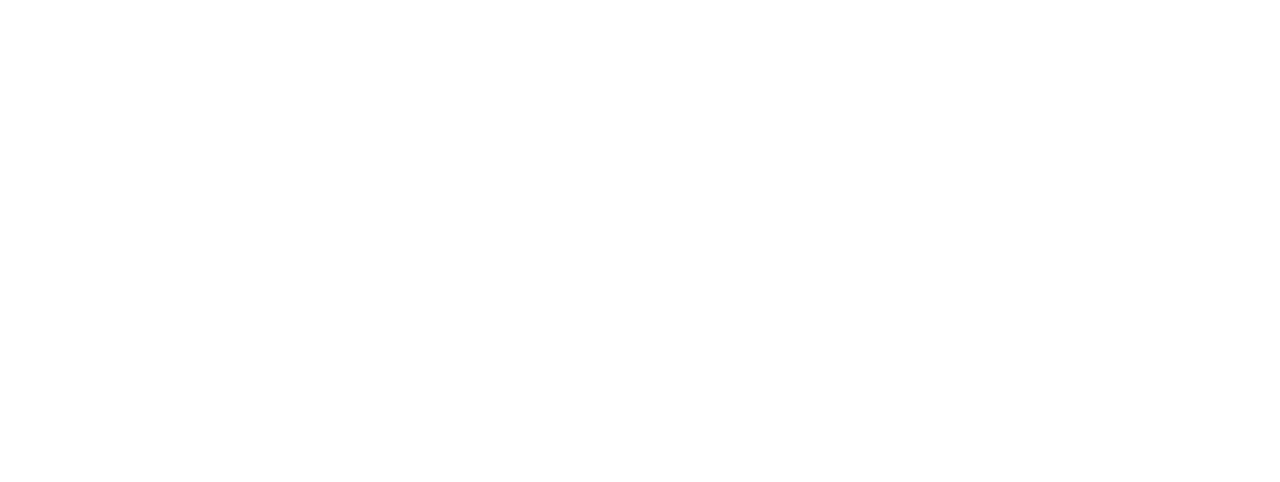
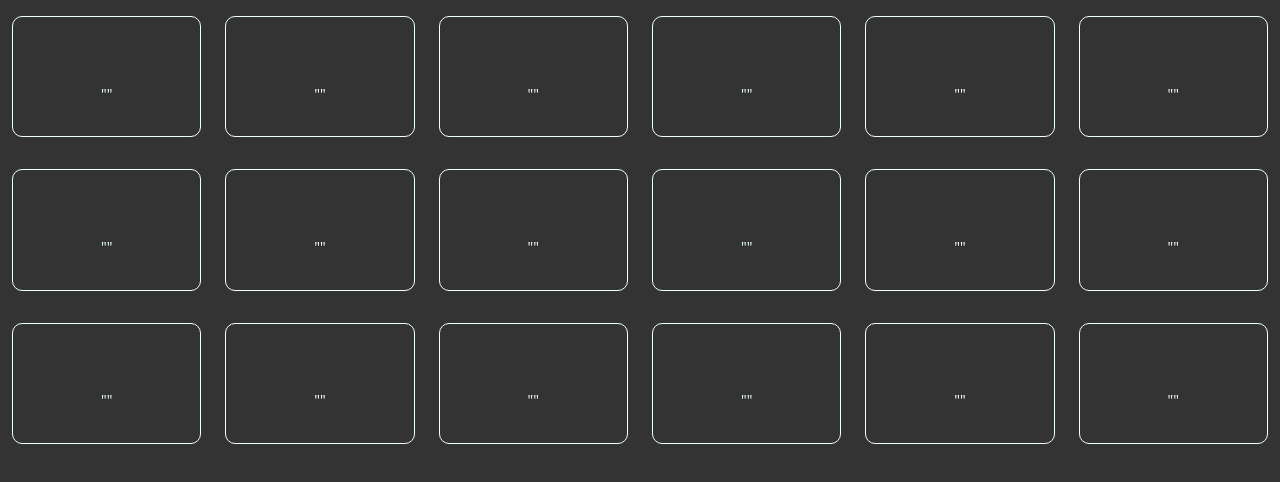
Before and after one commit to VampSlayer/inspirational-content-site, a React app: page / in a window 1280 px wide. Built offline with nearby package versions, Linux system fonts and the light colour scheme; no server answers; some icons are missing.

Commit message:
Non smart tiling working

```diff
--- a/package.json
+++ b/package.json
@@ -3,6 +3,7 @@
   "version": "0.1.0",
   "private": true,
   "dependencies": {
+    "@icon/micon": "^3.0.168-alpha.2",
     "@testing-library/jest-dom": "^5.16.3",
     "@testing-library/react": "^12.1.4",
     "@testing-library/user-event": "^13.5.0",
--- a/src/components/Mantra.js
+++ b/src/components/Mantra.js
@@ -1,30 +1,7 @@
-import React from "react";
-
-class Mantra extends React.Component {
-    constructor(props) {
-        super(props);
-
-        this.state = {
-            mantra: [],
-        };
-    }
-    componentDidMount() {
-        fetch('https://inspirational-content-api.herokuapp.com/mantras/mantra')
-            .then((res) => res.json())
-            .then((json) => {
-                this.setState({
-                    mantra: json,
-                });
-            })
-    }
-    render() {
-        const { mantra } = this.state;
-        return (
-        <div className = "App">
-            <h1> {mantra.mantra} </h1>
-        </div>
+function Mantra(props) {
+    return (
+        <span className="mantra"> {props.content.mantra} </span>
     );
-}
 }
 
 export default Mantra;
--- a/src/components/Quote.js
+++ b/src/components/Quote.js
@@ -1,31 +1,11 @@
-import React from "react";
-
-class Quote extends React.Component {
-    constructor(props) {
-        super(props);
-
-        this.state = {
-            quote: [],
-        };
-    }
-    componentDidMount() {
-        fetch('https://inspirational-content-api.herokuapp.com/quotes/quote')
-            .then((res) => res.json())
-            .then((json) => {
-                this.setState({
-                    quote: json,
-                });
-            })
-    }
-    render() {
-        const { quote } = this.state;
-        return (
-        <div className = "App">
-            <h1> {quote.quote} </h1>
-            <span> {quote.source} </span>
+function Quote(props) {
+    return (
+        <div className="quote">
+            <span className="content"> "{props.content.quote}" </span>
+            <br/>
+            <span className="source"> {props.content.source} </span>
         </div>
     );
 }
-}
 
 export default Quote;
--- a/src/components/Tile.js
+++ b/src/components/Tile.js
@@ -3,23 +3,52 @@
 
 import Container from 'react-bootstrap/Container'
 import Row from 'react-bootstrap/Row'
-import Col from 'react-bootstrap/Row'
+import Col from 'react-bootstrap/Col'
+import React from "react";
 
-function Tile() {
+// should the tile hold the contents and be passed down as a prop?
+// also tile will decied the content
+class Tile extends React.Component {
+    constructor(props) {
+        super(props);
+        this.state = {
+            content: {}
+        };
+    }
+    async componentDidMount() {
+        const res = await fetch('https://inspirational-content-api.herokuapp.com/quotes/quote');
+        //const res = await fetch('https://inspirational-content-api.herokuapp.com/mantras/mantra');
+        const json = await res.json();
+        this.setState({
+            content: json,
+        });
+    }
+    render() {
+        const content = this.state.content;
         return (
-        <Container fluid>
+            <Container fluid className="tile">
                 <Row>
-                <Col>
-                    <Mantra />
+                    <Col className="d-flex justify-content-between">
+                        <i className="mi mi-Remove" title="Remove Inspiration"/>
+                        <span className="mt-3">
+                            <i className="mi mi-Add" title="Add Inspiration"/>
+                            <i className="mi mi-Settings" title="Configure Inspiration"/>
+                        </span>
+                    </Col>
+                </Row>
+                <Row className="content">
+                    <Col className="d-flex justify-content-center">
+                        <Quote content={content}/>
                     </Col>
                 </Row>
                 <Row>
-                <Col>
-                    <Quote />
+                    <Col className="d-flex justify-content-center">
+                        <i className="mi mi-Refresh" title="Refresh Inspiration"/>
                     </Col>
                 </Row>
             </Container>
         )
     }
+}
 
 export default Tile;
--- a/src/index.js
+++ b/src/index.js
@@ -1,9 +1,11 @@
 import React from 'react';
-import './style/index.css'
 import App from './views/App';
 import reportWebVitals from './tests/reportWebVitals'
+import { createRoot } from 'react-dom/client';
 
-import { createRoot } from 'react-dom/client';
+import './style/index.css';
+import 'bootstrap/dist/css/bootstrap.min.css';
+import "@icon/micon/micon.css";
 
 const container = document.getElementById('root')
 const root = createRoot(container)
--- a/src/style/index.css
+++ b/src/style/index.css
@@ -1,13 +1,12 @@
-body {
-  margin: 0;
-  font-family: -apple-system, BlinkMacSystemFont, 'Segoe UI', 'Roboto', 'Oxygen',
-    'Ubuntu', 'Cantarell', 'Fira Sans', 'Droid Sans', 'Helvetica Neue',
-    sans-serif;
-  -webkit-font-smoothing: antialiased;
-  -moz-osx-font-smoothing: grayscale;
-}
+body { margin: 0; font-family: -apple-system, BlinkMacSystemFont, 'Segoe UI', 'Roboto', 'Oxygen', 'Ubuntu', 'Cantarell', 'Fira Sans', 'Droid Sans', 'Helvetica Neue', sans-serif;
+    -webkit-font-smoothing: antialiased;-moz-osx-font-smoothing: grayscale; background: #333 !important; color: azure !important; overflow-y: hidden; }
 
-code {
-  font-family: source-code-pro, Menlo, Monaco, Consolas, 'Courier New',
-    monospace;
-}
+.tile { user-select:none; border: 1px solid azure; margin: 2vh; border-radius: 10px; }
+  .tile .mi { font-size: 12px; margin: 0.5vh; cursor: pointer; }
+  .tile .content { margin-top: 17%; margin-bottom: 17%; }
+
+.mantra { font-size: 7em; overflow-wrap: break-word; text-align: center; }
+
+.quote { text-align: center; margin-left: 0.5vw; margin-right: 0.5vw; }
+  .quote .content { font-size: 1.75vh; overflow-wrap: break-word; }
+  .quote .source { font-size: 1vh; }
--- a/src/views/App.js
+++ b/src/views/App.js
@@ -1,13 +1,73 @@
 import Tile from '../components/Tile'
+
+import Container from 'react-bootstrap/Container'
+import Row from 'react-bootstrap/Row'
+import Col from 'react-bootstrap/Col'
 
 function App() {
     return (
-        <div>
-            <Tile/>
-            <Tile/>
-            <Tile/>
-            <Tile/>
-        </div>
+        <Container fluid>
+            <Row>
+                <Col>
+                    <Tile/>
+                </Col>
+                <Col>
+                    <Tile/>
+                </Col>
+                <Col>
+                    <Tile/>
+                </Col>
+                <Col>
+                    <Tile/>
+                </Col>
+                <Col>
+                    <Tile/>
+                </Col>
+                <Col>
+                    <Tile/>
+                </Col>
+            </Row>
+            <Row>
+                <Col>
+                    <Tile/>
+                </Col>
+                <Col>
+                    <Tile/>
+                </Col>
+                <Col>
+                    <Tile/>
+                </Col>
+                <Col>
+                    <Tile/>
+                </Col>
+                <Col>
+                    <Tile/>
+                </Col>
+                <Col>
+                    <Tile/>
+                </Col>
+            </Row>
+            <Row>
+                <Col>
+                    <Tile/>
+                </Col>
+                <Col>
+                    <Tile/>
+                </Col>
+                <Col>
+                    <Tile/>
+                </Col>
+                <Col>
+                    <Tile/>
+                </Col>
+                <Col>
+                    <Tile/>
+                </Col>
+                <Col>
+                    <Tile/>
+                </Col>
+            </Row>
+        </Container>
     )
 }
 
```
Also changed, not shown: README.md, 1 other file. Lines whose indentation alone changed are shown as unchanged.
